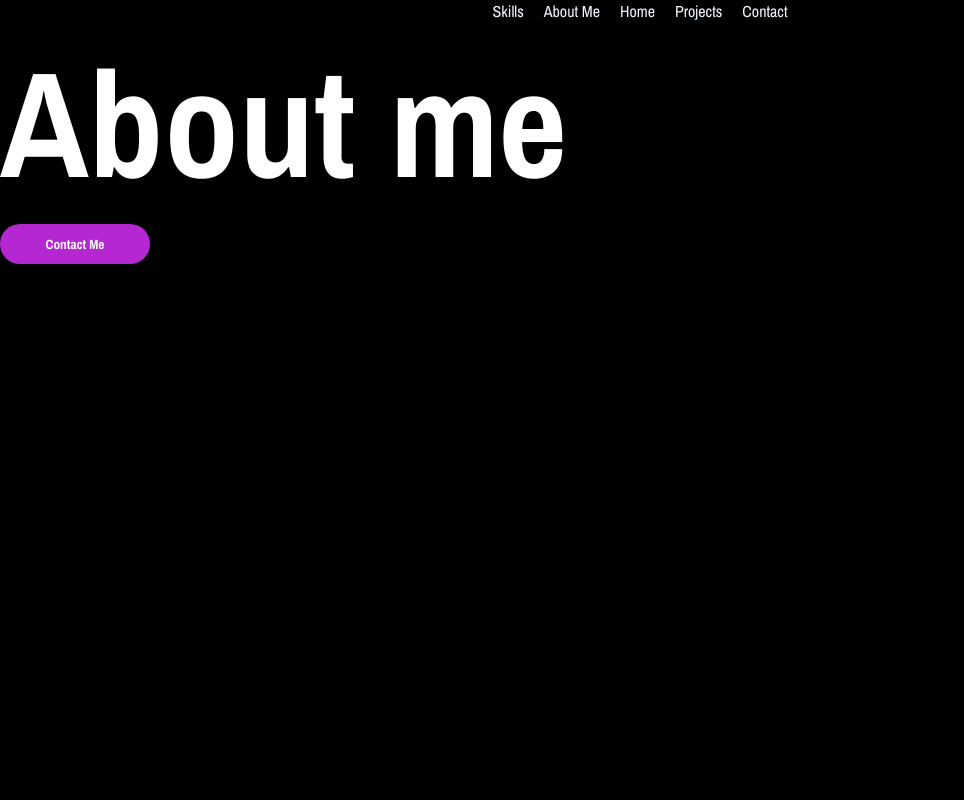
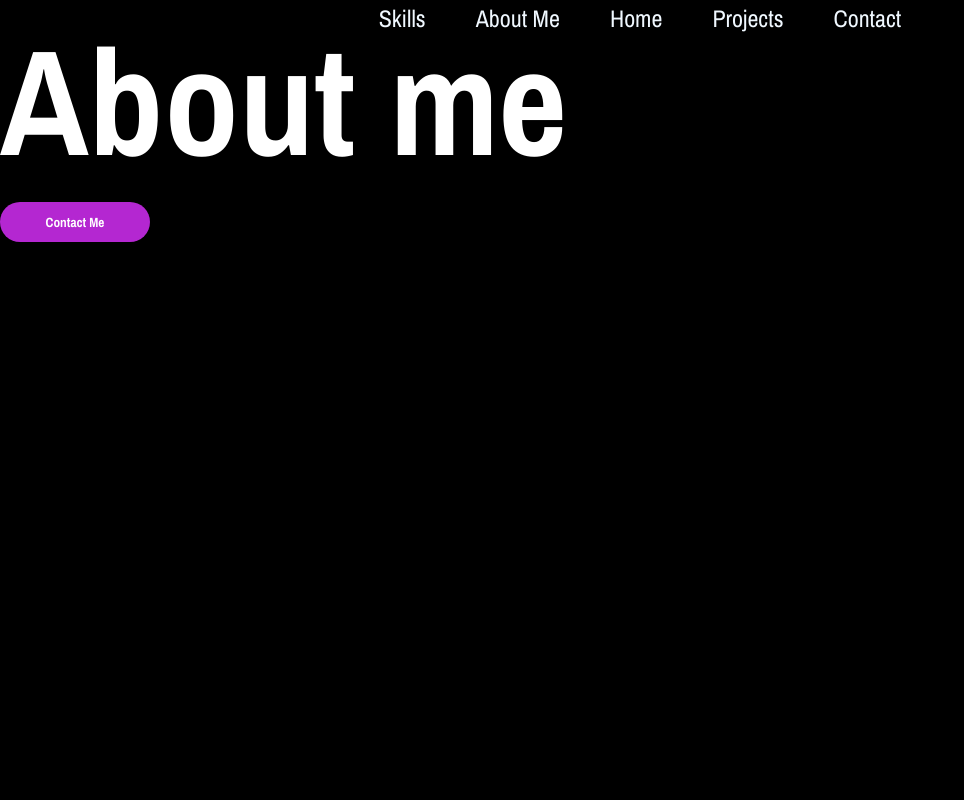
Before and after one commit to joaoarteagle/Portifolio_reactjs, a React (Create React App) app: page / in a window 1280 px wide. Shown: the top 800 px of the page, without its empty margins (0-964 px from the left). Built offline with nearby package versions, Linux system fonts and the light colour scheme.

Commit message:
preparando menu com função sticky e com hover underline

```diff
--- a/package.json
+++ b/package.json
@@ -12,7 +12,6 @@
     "web-vitals": "^2.1.4"
   },
   "scripts": {
-
     "start": "react-scripts start",
     "build": "react-scripts build",
     "test": "react-scripts test",
--- a/src/components/Header/Header_Section.js
+++ b/src/components/Header/Header_Section.js
@@ -1,16 +1,35 @@
 import Options_header from "./Options_header";
 import styles from './header.module.css'
+import React, {useState, useEffect} from "react";
 
 
 function Header_Section(){
+    const [isSticky, setIsSticky] = useState(false);
+
+    useEffect(() => {
+      const handleScroll = () => {
+        const scrollY = window.scrollY; // Posição do scroll vertical
+        setIsSticky(scrollY > 0); // Ativa o sticky ao rolar mais de 50px
+      };
+
+      window.addEventListener('scroll', handleScroll);
+
+      // Cleanup: Remove o evento ao desmontar o componente
+      return () => {
+        window.removeEventListener('scroll', handleScroll);
+      };
+    }, []);
+
+
+
    return(
-    <header className={styles.Header_section}>
+    <nav className={styles.sticky}>
         <Options_header section={"Skills"}/>
         <Options_header section={"About Me"}/>
         <Options_header section={"Home"}/>
         <Options_header section={"Projects"}/>
         <Options_header section={"Contact"}/>
-    </header>
+    </nav>
 )};
 
 
--- a/src/components/Header/Options_header.js
+++ b/src/components/Header/Options_header.js
@@ -1,7 +1,7 @@
 import styles from './header.module.css'
 
 function Options_header({link, section}){
-    return <a href={link} className={styles.Option}>{section}</a>
+    return <a href={`#${link}`} className={styles.Option}>{section}</a>
 }
 
 export default Options_header;
--- a/src/components/Header/header.module.css
+++ b/src/components/Header/header.module.css
@@ -1,11 +1,49 @@
-.Header_section{
+.sticky{
     display: flex;
     align-items: center;
     justify-content: center;
-    gap: 20px;
+    gap: 50px;
+    position: fixed;
+    top: 0;
+    width: 100%;
+    height: 35px;
+    z-index: 9999;
+    overflow: hidden;
+    backdrop-filter: blur(5px);
+    -webkit-backdrop-filter: blur(5px);
+    background-color: rgba(0, 0, 0, 0.827);
+
+}
+ .sticky + main{
+    padding-top: 60px;
+ }
+
+.Option{
+    position: relative;
+    display: inline-block;
+    font-size: x-large;
+    color: aliceblue;
+    cursor: pointer;
+    text-decoration: none;
 }
 
-.Option{
-    color: aliceblue;
-    cursor: pointer;
+.Option::after{
+    content: '';
+      position: absolute;
+      left: 0;
+      bottom: 0;
+      height: 2px; /* Espessura do underline */
+      width: 100%;
+      background-color:aliceblue; /* Cor do underline */
+      transform: scaleX(0); /* Começa invisível */
+      transform-origin: left; /* Origem do movimento */
+      transition: transform 0.5s ease; /* Transição suave */
 }
+
+.Option:hover::after{
+    transform: scaleX(1);
+}
+
+.OptionSelection::after{
+    transform: scaleX(1);
+}
```
